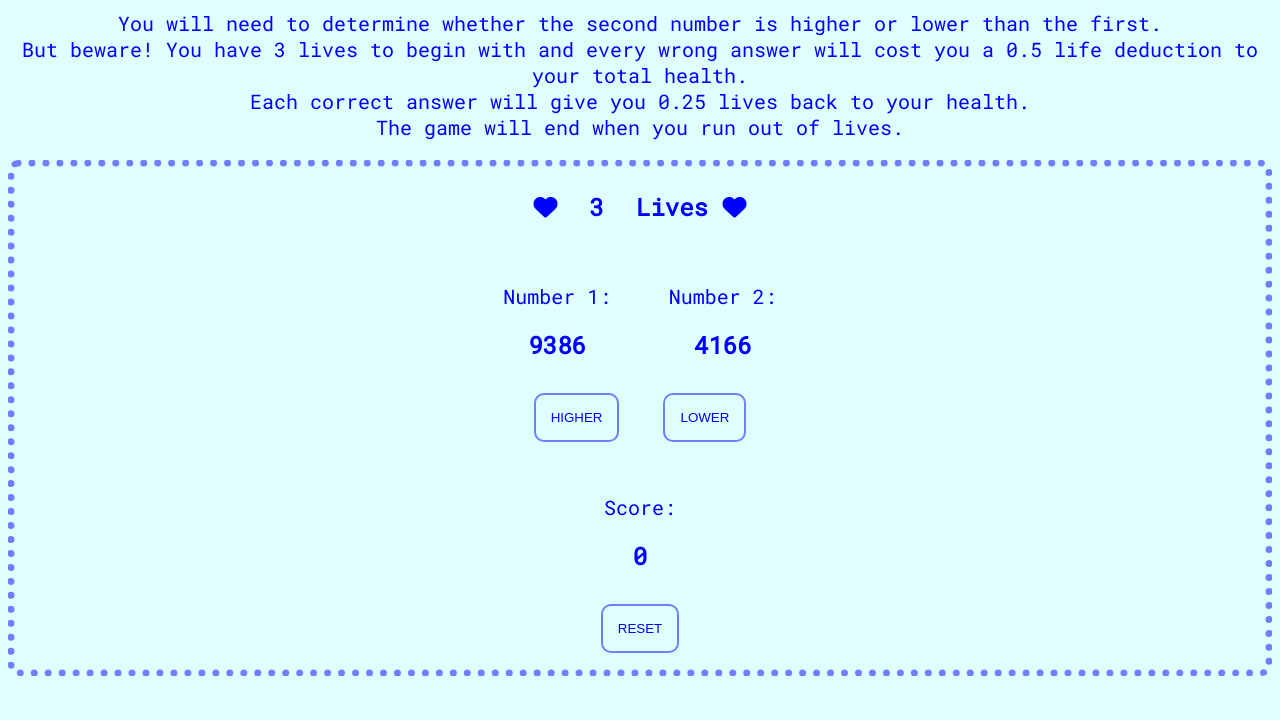
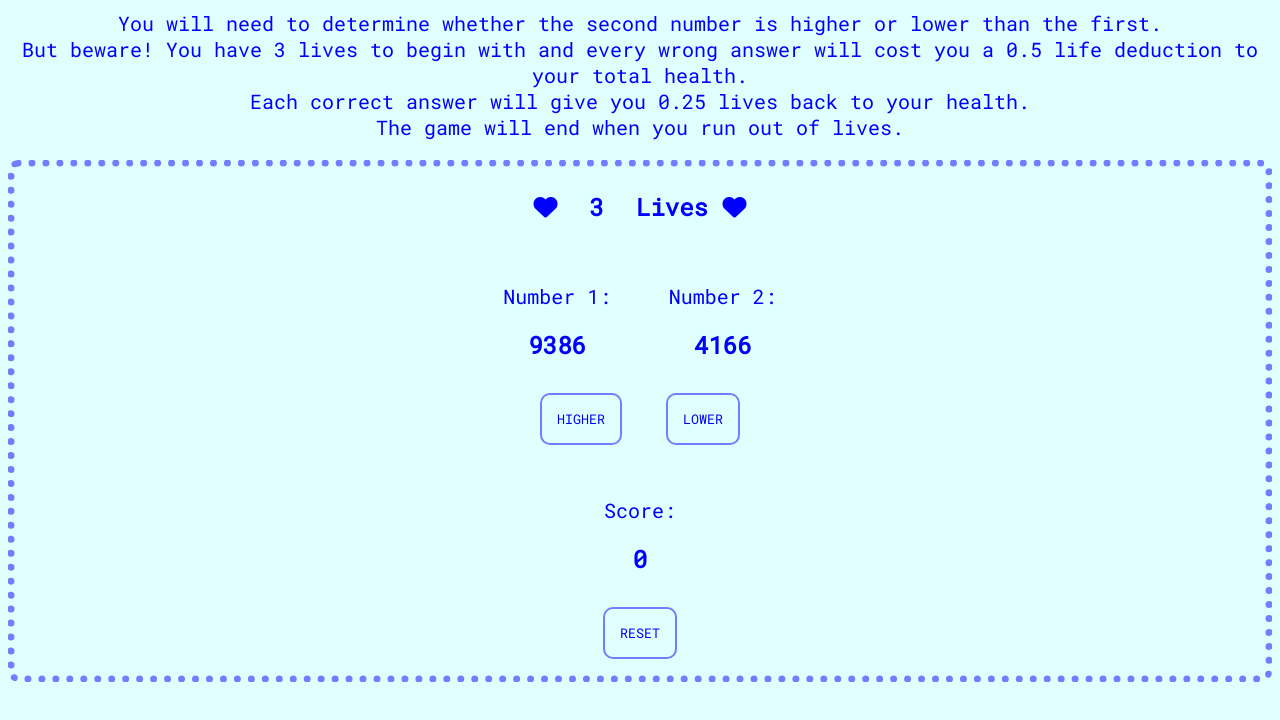
Before and after one commit to ManpreetRao/Memory-Maths, a plain HTML site: page index.html in a window 1280 px wide. Shown: the part 180-900 px from the top of the page. Drawn offline with Linux system fonts and the light colour scheme.

Commit message:
Fix error flagged by CSS validator

```diff
--- a/assets/css/style.css
+++ b/assets/css/style.css
@@ -34,12 +34,11 @@ span {
     font-size: 1.5rem;
 }
 
-
 button {
     background-color: lightcyan;
     color: blue;
 
-    font-family: font-family: 'Roboto Mono', monospace;
+    font-family:'Roboto Mono', monospace;
     text-transform: uppercase;
 
     border: 2px solid hsl(240, 100%, 50%, 50%);
```
Also changed, not shown: assets/images/css_validator.png (added), 1 other file.
